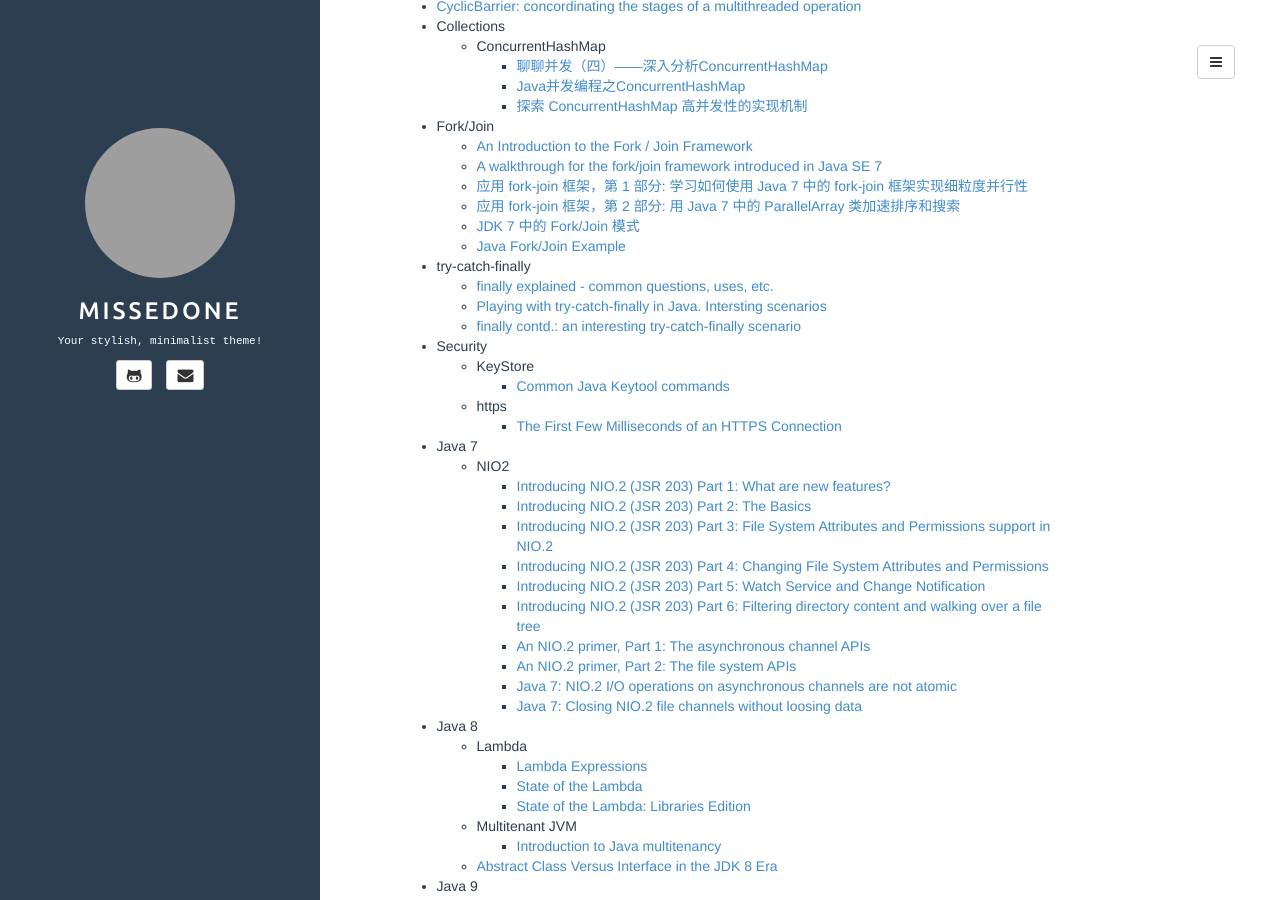
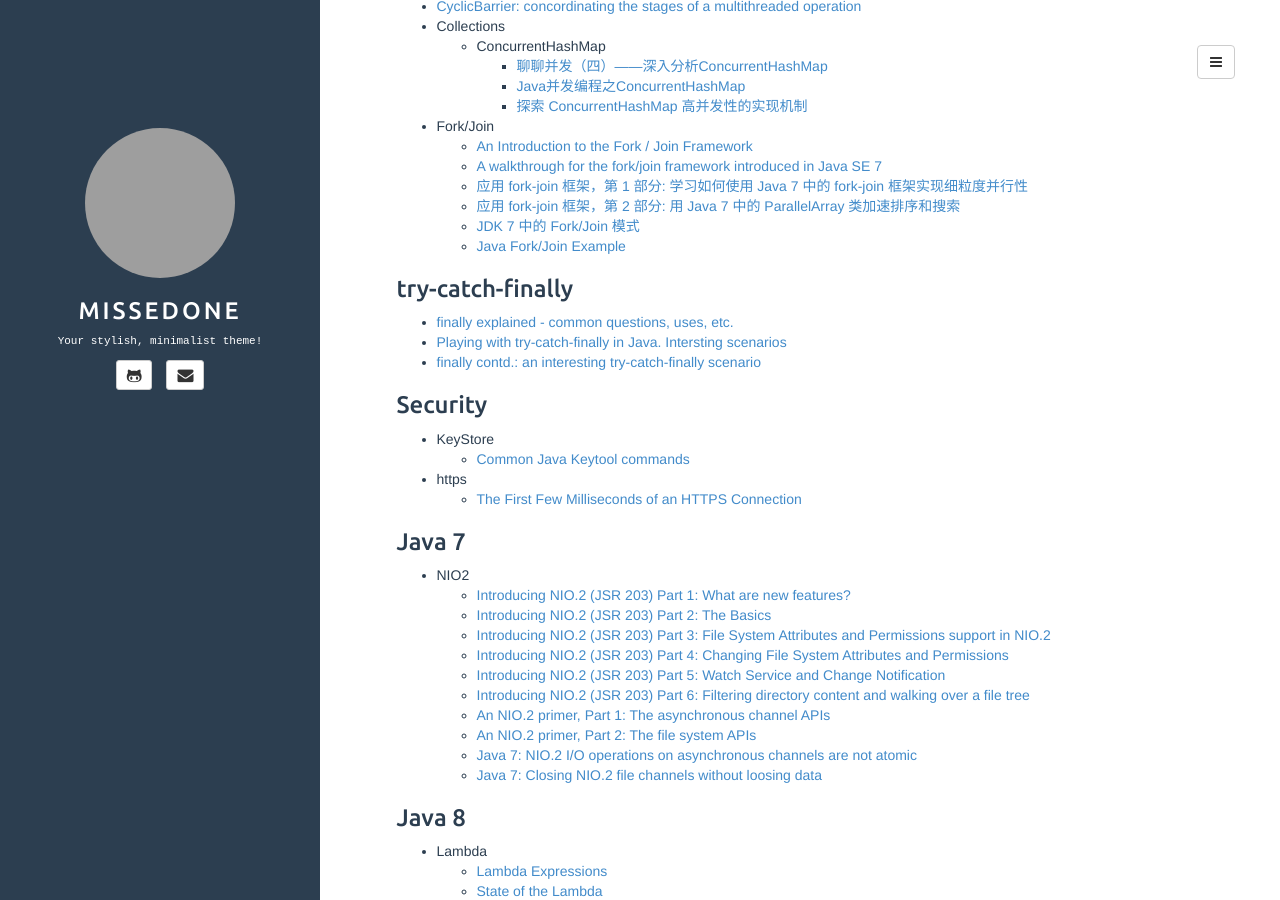
Before and after one commit to missedone/missedone.github.io, a Jekyll site: the page built from _posts/2016-05-25-J2SE-References.md, in a window 1280 px wide and 900 px high, scrolled down 1548 px. Built offline with Jekyll 4.4.1, drawn with Linux system fonts in a browser that asks for light colours; grey boxes are pictures that could not be loaded.

Commit message:
fix indent in language section

```diff
--- a/_posts/2016-05-25-J2SE-References.md
+++ b/_posts/2016-05-25-J2SE-References.md
@@ -87,36 +87,46 @@ description: the collection of Java Core relate articles.
   * [应用 fork-join 框架，第 2 部分: 用 Java 7 中的 ParallelArray 类加速排序和搜索](http://www.ibm.com/developerworks/cn/java/j-jtp03048.html)
   * [JDK 7 中的 Fork/Join 模式](http://www.ibm.com/developerworks/cn/java/j-lo-forkjoin/index.html)
   * [Java Fork/Join Example](http://www.javacreed.com/java-fork-join-example/)
-* try-catch-finally
-  * [finally explained - common questions, uses, etc.](http://geekexplains.blogspot.com/2008/06/finally-explained-common-questions-uses.html)
-  * [Playing with try-catch-finally in Java. Intersting scenarios](http://geekexplains.blogspot.com/2008/11/playing-with-try-catch-finally-in-java.html)
-  * [finally contd.: an interesting try-catch-finally scenario](http://geekexplains.blogspot.com/2009/01/finally-contd-interesting-try-catch.html)
-* Security
-  * KeyStore
-    * [Common Java Keytool commands](http://nl.globalsign.com/en/support/ssl+certificates/java/java+based+webserver/keytool+commands/)
-  * https
-    * [The First Few Milliseconds of an HTTPS Connection](http://www.infoq.com/articles/HTTPS-Connection-Jeff-Moser)
-* Java 7
-  * NIO2
-    * [Introducing NIO.2 (JSR 203) Part 1: What are new features?](http://kalali.me/introducing-nio-2-jsr-203-part-1-what-are-new-features/)
-    * [Introducing NIO.2 (JSR 203) Part 2: The Basics](http://kalali.me/introducing-nio-2-jsr-203-part-2-the-basics/)
-    * [Introducing NIO.2 (JSR 203) Part 3: File System Attributes and Permissions support in NIO.2](http://kalali.me/introducing-nio-2-jsr-203-part-3-file-system-attributes-and-permissions-support-in-nio-2/)
-    * [Introducing NIO.2 (JSR 203) Part 4: Changing File System Attributes and Permissions](http://kalali.me/introducing-nio-2-jsr-203-part-4-changing-file-system-attributes-and-permissions/)
-    * [Introducing NIO.2 (JSR 203) Part 5: Watch Service and Change Notification](http://kalali.me/introducing-nio-2-jsr-203-part-5-watch-service-and-change-notification/)
-    * [Introducing NIO.2 (JSR 203) Part 6: Filtering directory content and walking over a file tree](http://kalali.me/introducing-nio-2-jsr-203-part-6-filtering-directory-content-and-walking-over-a-file-tree/)
-    * [An NIO.2 primer, Part 1: The asynchronous channel APIs](http://www.ibm.com/developerworks/java/library/j-nio2-1/?ca=drs-)
-    * [An NIO.2 primer, Part 2: The file system APIs](http://www.ibm.com/developerworks/java/library/j-nio2-2/?ca=drs-)
-    * [Java 7: NIO.2 I/O operations on asynchronous channels are not atomic](Java 7: NIO.2 I/O operations on asynchronous channels are not atomic)
-    * [Java 7: Closing NIO.2 file channels without loosing data](http://niklasschlimm.blogspot.com/2012/05/java-7-9-nio2-file-channels-on-test.html)
-* Java 8
-  * Lambda
-    * [Lambda Expressions](http://docs.oracle.com/javase/tutorial/java/javaOO/lambdaexpressions.html)
-    * [State of the Lambda](http://cr.openjdk.java.net/~briangoetz/lambda/lambda-state-final.html)
-    * [State of the Lambda: Libraries Edition](http://cr.openjdk.java.net/~briangoetz/lambda/lambda-libraries-final.html)
-  * Multitenant JVM
-    * [Introduction to Java multitenancy](http://www.ibm.com/developerworks/java/library/j-multitenant-java/index.html)
-  * [Abstract Class Versus Interface in the JDK 8 Era](http://java.dzone.com/articles/abstract-class-versus)
-* Java 9
-  * [jagsaw](http://openjdk.java.net/projects/jigsaw/)
+
+### try-catch-finally
+
+* [finally explained - common questions, uses, etc.](http://geekexplains.blogspot.com/2008/06/finally-explained-common-questions-uses.html)
+* [Playing with try-catch-finally in Java. Intersting scenarios](http://geekexplains.blogspot.com/2008/11/playing-with-try-catch-finally-in-java.html)
+* [finally contd.: an interesting try-catch-finally scenario](http://geekexplains.blogspot.com/2009/01/finally-contd-interesting-try-catch.html)
+
+### Security
+
+* KeyStore
+  * [Common Java Keytool commands](http://nl.globalsign.com/en/support/ssl+certificates/java/java+based+webserver/keytool+commands/)
+* https
+  * [The First Few Milliseconds of an HTTPS Connection](http://www.infoq.com/articles/HTTPS-Connection-Jeff-Moser)
+
+### Java 7
+
+* NIO2
+  * [Introducing NIO.2 (JSR 203) Part 1: What are new features?](http://kalali.me/introducing-nio-2-jsr-203-part-1-what-are-new-features/)
+  * [Introducing NIO.2 (JSR 203) Part 2: The Basics](http://kalali.me/introducing-nio-2-jsr-203-part-2-the-basics/)
+  * [Introducing NIO.2 (JSR 203) Part 3: File System Attributes and Permissions support in NIO.2](http://kalali.me/introducing-nio-2-jsr-203-part-3-file-system-attributes-and-permissions-support-in-nio-2/)
+  * [Introducing NIO.2 (JSR 203) Part 4: Changing File System Attributes and Permissions](http://kalali.me/introducing-nio-2-jsr-203-part-4-changing-file-system-attributes-and-permissions/)
+  * [Introducing NIO.2 (JSR 203) Part 5: Watch Service and Change Notification](http://kalali.me/introducing-nio-2-jsr-203-part-5-watch-service-and-change-notification/)
+  * [Introducing NIO.2 (JSR 203) Part 6: Filtering directory content and walking over a file tree](http://kalali.me/introducing-nio-2-jsr-203-part-6-filtering-directory-content-and-walking-over-a-file-tree/)
+  * [An NIO.2 primer, Part 1: The asynchronous channel APIs](http://www.ibm.com/developerworks/java/library/j-nio2-1/?ca=drs-)
+  * [An NIO.2 primer, Part 2: The file system APIs](http://www.ibm.com/developerworks/java/library/j-nio2-2/?ca=drs-)
+  * [Java 7: NIO.2 I/O operations on asynchronous channels are not atomic](Java 7: NIO.2 I/O operations on asynchronous channels are not atomic)
+  * [Java 7: Closing NIO.2 file channels without loosing data](http://niklasschlimm.blogspot.com/2012/05/java-7-9-nio2-file-channels-on-test.html)
+
+### Java 8
+
+* Lambda
+  * [Lambda Expressions](http://docs.oracle.com/javase/tutorial/java/javaOO/lambdaexpressions.html)
+  * [State of the Lambda](http://cr.openjdk.java.net/~briangoetz/lambda/lambda-state-final.html)
+  * [State of the Lambda: Libraries Edition](http://cr.openjdk.java.net/~briangoetz/lambda/lambda-libraries-final.html)
+* Multitenant JVM
+  * [Introduction to Java multitenancy](http://www.ibm.com/developerworks/java/library/j-multitenant-java/index.html)
+* [Abstract Class Versus Interface in the JDK 8 Era](http://java.dzone.com/articles/abstract-class-versus)
+
+### Java 9
+
+* [jagsaw](http://openjdk.java.net/projects/jigsaw/)
 
 ## 2. JVM
```
